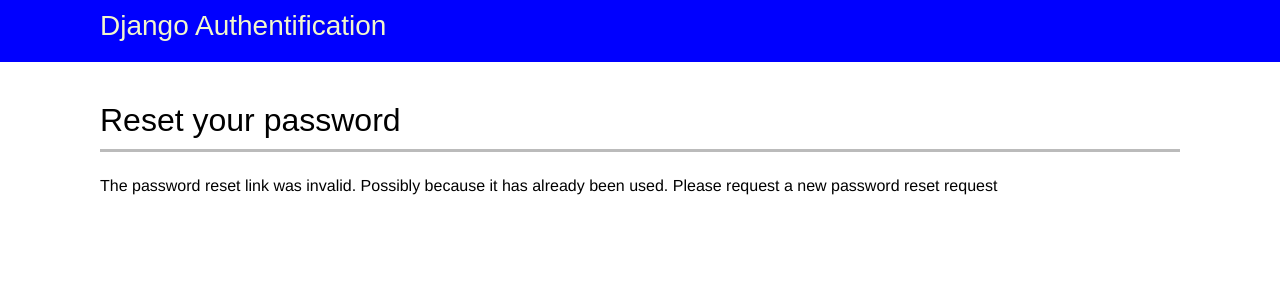
After one commit to 7Nayy/AssociateBank-full-Auto, a Django app: template AssociateBank/home/templates/registration/password_resest_confirm.html in a window 1280 px wide. The commit adds this page. Shown: the top 300 px of the page. Run offline with Django 4.2, Linux system fonts and the light colour scheme; the template is opened without the code that fills it, so the values that code supplies are empty; some web fonts are replaced.

Commit message:
add password changed

```diff
--- a/AssociateBank/AssociateBank/settings.py
+++ b/AssociateBank/AssociateBank/settings.py
@@ -126,3 +126,5 @@
 LOGIN_REDIRECT_URL = 'home'
 LOGIN_URL = 'login'
 LOGOUT_URL = 'logout'
+
+EMAIL_BACKEND = 'django.core.mail.backends.console.EmailBackend'
--- a/AssociateBank/home/templates/registration/login.html
+++ b/AssociateBank/home/templates/registration/login.html
@@ -21,5 +21,6 @@
                 <input type="submit" value="Log-in">
             </p>
         </form>
+        <p><a href="{% url 'password_reset' %}">Forgotten Your Password?</a></p>
     </div>
 {% endblock %}
--- /dev/null
+++ b/AssociateBank/home/templates/registration/password_resest_confirm.html
@@ -0,0 +1,17 @@
+{% extends "base.html" %}
+
+{% block title %}Reset your password{% endblock %}
+
+{% block content %}
+  <h1>Reset your password</h1>
+  {% if validlink %}
+    <p>Please enter your password twice.</p>
+    <form method="post">
+      {{ form.as_p }}
+      {% csrf_token %}
+      <p><input type="submit" value="Change My Password"></p>
+    </form>
+  {% else %}
+     <p>The password reset link was invalid. Possibly because it has already been used. Please request a new password reset request</p>
+  {% endif %}
+{% endblock %}
--- /dev/null
+++ b/AssociateBank/home/templates/registration/password_reset_email.html
@@ -0,0 +1,4 @@
+Someone asked for password reseet for email {{ email }}
+Follow the link below:
+{{ protocol }}://{{ domain }}{{% url " password_reset_confirm" uidb64=uid token=token %}}
+Your username, in case you've Forgotten: {{ user.get_username }}
```
Also changed, not shown: AssociateBank/home/templates/registration/password_reset_done.html (added, +9 -0 lines), AssociateBank/home/templates/registration/password_reset_form.html (added, +13 -0 lines), AssociateBank/home/urls.py (+6 -1 lines).
